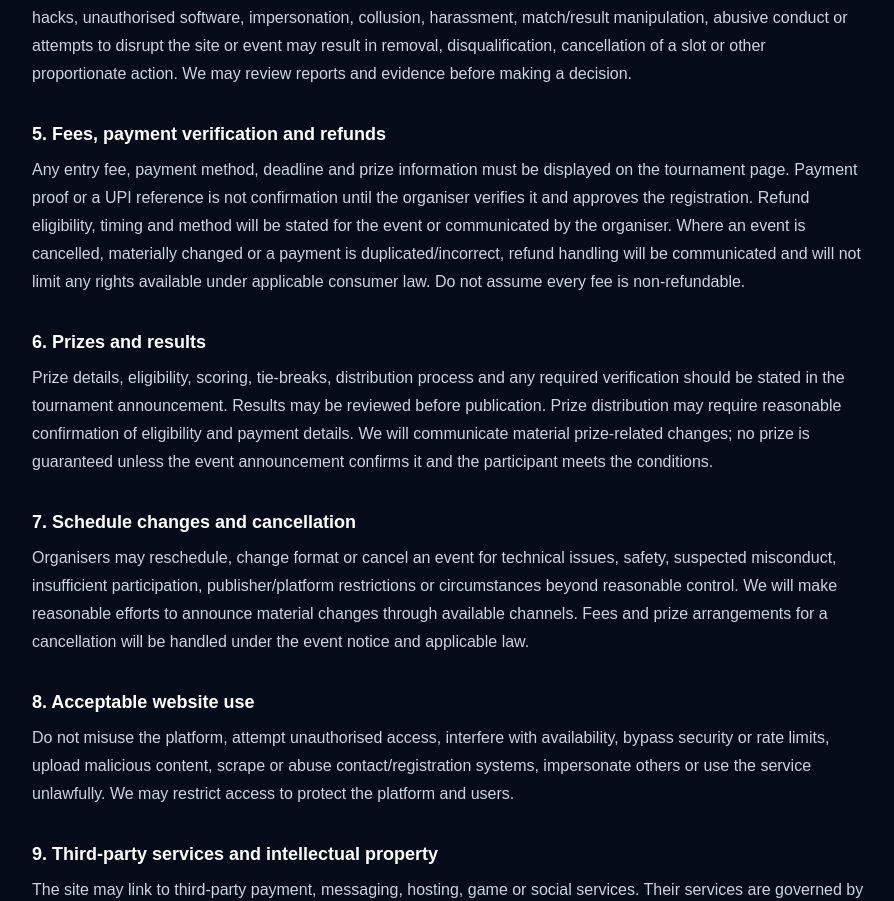
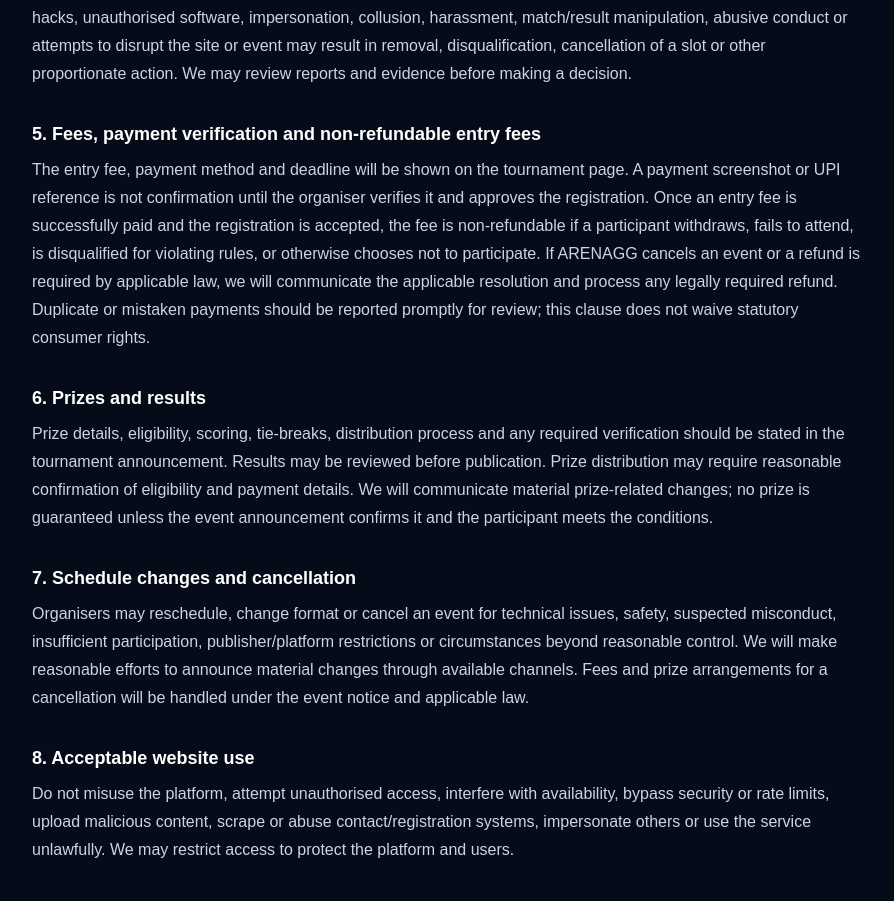
Before and after one commit to MDNOMAANKHAN/arenagg-tournament-app, a Next.js app: page /terms in a window 1280 px wide. Shown: the part 1069-1970 px from the top of the page, without its empty margins (192-1086 px from the left). Built offline with nearby package versions, Linux system fonts and the light colour scheme.

Commit message:
Clarify ARENAGG entry fees non-refundable policy

```diff
--- a/src/app/(site)/terms/page.tsx
+++ b/src/app/(site)/terms/page.tsx
@@ -12,7 +12,7 @@ const sections = [
   ["2. Acceptance and eligibility", "By using the site or submitting a tournament registration, you agree to these Terms and the tournament-specific rules. You must provide accurate information and meet the eligibility requirements shown for the event and applicable law. If you are under 18, a parent or legal guardian must review these Terms and the event rules and approve your participation. ARENAGG's current registration checkbox does not independently verify a guardian's identity or capture a separate guardian approval."],
   ["3. Registration and capacity", "Submitting a registration is a request, not a guarantee of a slot. A registration is subject to available capacity, eligibility, accurate team/player information, tournament rules and any payment verification. Organisers may reject incomplete, duplicate, fraudulent or ineligible entries. Do not submit another person's information without their permission and any required guardian authority."],
   ["4. Tournament rules and fair play", "Participants must follow the event rules, game publisher rules, organiser instructions and applicable law. Cheating, hacks, unauthorised software, impersonation, collusion, harassment, match/result manipulation, abusive conduct or attempts to disrupt the site or event may result in removal, disqualification, cancellation of a slot or other proportionate action. We may review reports and evidence before making a decision."],
-  ["5. Fees, payment verification and refunds", "Any entry fee, payment method, deadline and prize information must be displayed on the tournament page. Payment proof or a UPI reference is not confirmation until the organiser verifies it and approves the registration. Refund eligibility, timing and method will be stated for the event or communicated by the organiser. Where an event is cancelled, materially changed or a payment is duplicated/incorrect, refund handling will be communicated and will not limit any rights available under applicable consumer law. Do not assume every fee is non-refundable."],
+  ["5. Fees, payment verification and non-refundable entry fees", "The entry fee, payment method and deadline will be shown on the tournament page. A payment screenshot or UPI reference is not confirmation until the organiser verifies it and approves the registration. Once an entry fee is successfully paid and the registration is accepted, the fee is non-refundable if a participant withdraws, fails to attend, is disqualified for violating rules, or otherwise chooses not to participate. If ARENAGG cancels an event or a refund is required by applicable law, we will communicate the applicable resolution and process any legally required refund. Duplicate or mistaken payments should be reported promptly for review; this clause does not waive statutory consumer rights."],
   ["6. Prizes and results", "Prize details, eligibility, scoring, tie-breaks, distribution process and any required verification should be stated in the tournament announcement. Results may be reviewed before publication. Prize distribution may require reasonable confirmation of eligibility and payment details. We will communicate material prize-related changes; no prize is guaranteed unless the event announcement confirms it and the participant meets the conditions."],
   ["7. Schedule changes and cancellation", "Organisers may reschedule, change format or cancel an event for technical issues, safety, suspected misconduct, insufficient participation, publisher/platform restrictions or circumstances beyond reasonable control. We will make reasonable efforts to announce material changes through available channels. Fees and prize arrangements for a cancellation will be handled under the event notice and applicable law."],
   ["8. Acceptable website use", "Do not misuse the platform, attempt unauthorised access, interfere with availability, bypass security or rate limits, upload malicious content, scrape or abuse contact/registration systems, impersonate others or use the service unlawfully. We may restrict access to protect the platform and users."],
```
